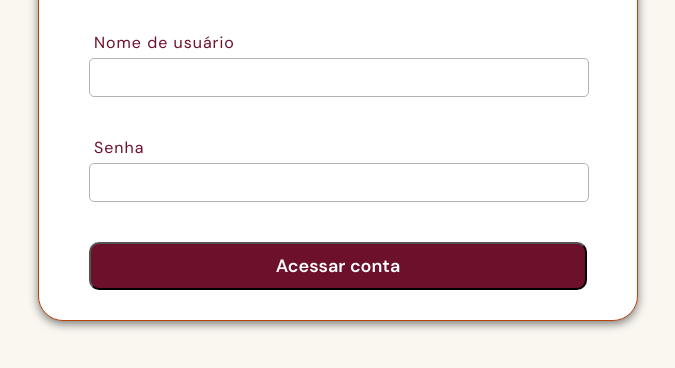
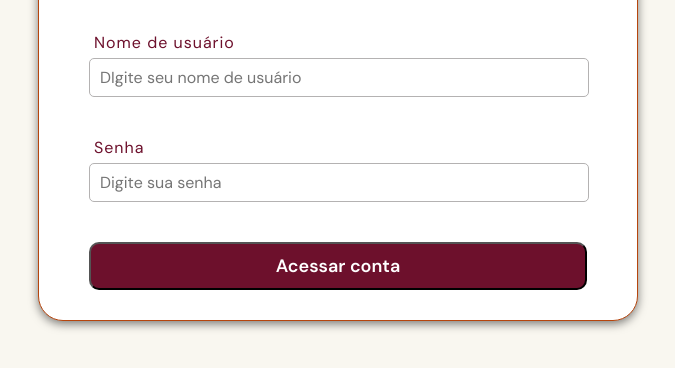
Before and after one commit to RodrigoAdeAndrade/projeto-individual-cco-26b, a plain HTML site: page front-end/pages/login.html in a window 1280 px wide. Shown: the part 280-648 px from the top of the page, without its empty margins (302-977 px from the left). Drawn offline with Linux system fonts and the light colour scheme.

Commit message:
Adicionando placeholder aos campos da página de login

```diff
--- a/front-end/pages/login.html
+++ b/front-end/pages/login.html
@@ -13,12 +13,12 @@
         </div>
         <div class="campo">
             <label for="ipt_username">Nome de usuário</label>
-            <input type="text" id="ipt_username">
+            <input type="text" id="ipt_username" placeholder="DIgite seu nome de usuário">
             <p id="msg_username"></p>
         </div>
         <div class="campo">
             <label for="ipt_senha">Senha</label>
-            <input type="text" id="ipt_senha">
+            <input type="text" id="ipt_senha" placeholder="Digite sua senha">
             <p id="msg_senha"></p>
         </div>
         <div>
```
